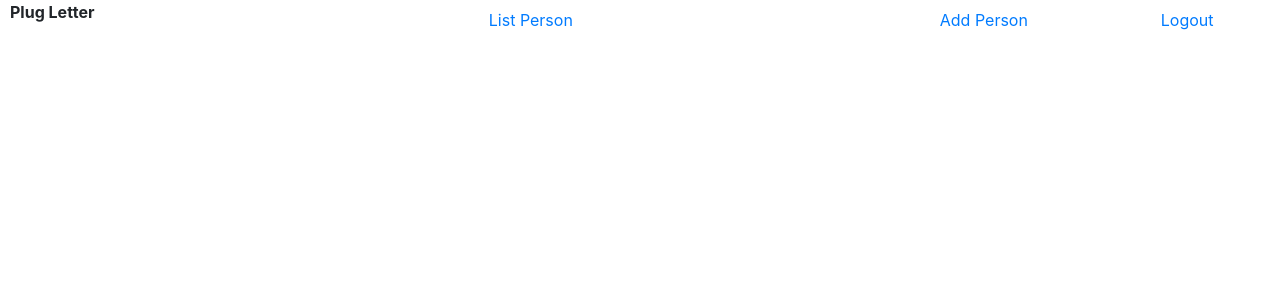
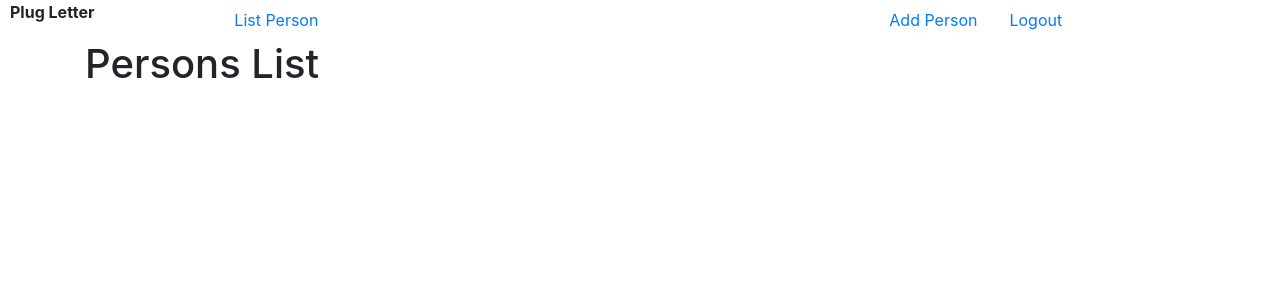
Before and after one commit to Pandu53/Persons_Note, a Vue app: page / in a window 1280 px wide. Shown: the top 300 px of the page. Built offline with nearby package versions, Linux system fonts and the light colour scheme.

Commit message:
Added Router and conectet the views to the navbar

```diff
--- a/package.json
+++ b/package.json
@@ -9,7 +9,8 @@
   },
   "dependencies": {
     "core-js": "^3.6.5",
-    "vue": "^2.6.11"
+    "vue": "^2.6.11",
+    "vue-router": "^3.4.9"
   },
   "devDependencies": {
     "@fortawesome/fontawesome-free": "^5.15.1",
@@ -18,6 +19,7 @@
     "@fortawesome/vue-fontawesome": "^2.0.0",
     "@vue/cli-plugin-babel": "~4.5.0",
     "@vue/cli-plugin-eslint": "~4.5.0",
+    "@vue/cli-plugin-router": "^4.5.8",
     "@vue/cli-service": "~4.5.0",
     "babel-eslint": "^10.1.0",
     "bootstrap": "^4.5.3",
--- a/src/App.vue
+++ b/src/App.vue
@@ -1,14 +1,22 @@
 <template>
-  <div id="MainApp">
-    <NavigationBar />
+  <div id="app">
+    <div id="nav">
+      <NavigationBar ></NavigationBar>
+      <router-view class="container" />
+    </div>
   </div>
 </template>
 
+
 <script>
 import NavigationBar from "./components/NavigationBar.vue"
+export default {
+  name:"MainApp",
+  data: function(){
+    return{
 
-export default {
-  name: 'MainApp',
+    }
+  },
   components: {
     NavigationBar
   }
--- a/src/components/NavigationBar.vue
+++ b/src/components/NavigationBar.vue
@@ -1,14 +1,14 @@
 <template>
-  <div class="row">
+  <div class="row ">
     <div class="col-2"><span class="nav-title">Plug Letter</span></div>
     <div class="col-6">
-      <nav class="nav nav-pills nav-fill">
-        <a class="nav-item nav-link" href="#">List Person</a>
+      <nav class="nav nav-pills nav-left">
+        <router-link class="nav-item nav-link" to="/PersonsList">List Person</router-link>
       </nav>
     </div>
     <div class="col-4">
-      <nav class="nav nav-pills nav-fill">
-        <a class="nav-item nav-link" href="#">Add Person</a>
+      <nav class="nav nav-pills nav-right">
+        <router-link class="nav-item nav-link" to="/AddPerson">Add Person</router-link>
         <a class="nav-item nav-link" href="#">Logout</a>
       </nav>
     </div>
--- a/src/main.js
+++ b/src/main.js
@@ -2,9 +2,11 @@ import Vue from 'vue'
 import App from './App.vue'
 import 'bootstrap'
 import 'bootstrap/dist/css/bootstrap.min.css'
+import router from './router'
 
 Vue.config.productionTip = false
 
 new Vue({
-  render: h => h(App),
+  router,
+  render: h => h(App)
 }).$mount('#app')
--- /dev/null
+++ b/src/router/index.js
@@ -0,0 +1,34 @@
+import Vue from 'vue'
+import VueRouter from 'vue-router'
+
+//import Views
+import PersonsList from '../views/PersonsList.vue'
+import AddPerson from '../views/AddPerson.vue'
+
+Vue.use(VueRouter)
+
+const routes = [
+  {
+    path: '/',
+    name: 'PersonsList',
+    component: PersonsList
+  },
+  {
+    path:'/PersonsList',
+    name: 'PersonsList',
+    component: PersonsList
+  },
+  {
+    path:'/AddPerson',
+    name:'AddPerson',
+    component: AddPerson
+  }
+]
+
+const router = new VueRouter({
+  mode: 'history',
+  base: process.env.BASE_URL,
+  routes
+})
+
+export default router
--- a/src/views/AddPerson.vue
+++ b/src/views/AddPerson.vue
@@ -1,6 +1,6 @@
 <template>
-    <div>
-
+    <div class="container">
+        <h1>Add Person</h1>
     </div>
 </template>
 
--- a/src/views/PersonsList.vue
+++ b/src/views/PersonsList.vue
@@ -1,6 +1,6 @@
 <template>
-    <div>
-
+    <div class="container">
+        <h1>Persons List</h1>
     </div>
 </template>
 
```
Also changed, not shown: 1 other file (tests, documents, lock files or other folders).
